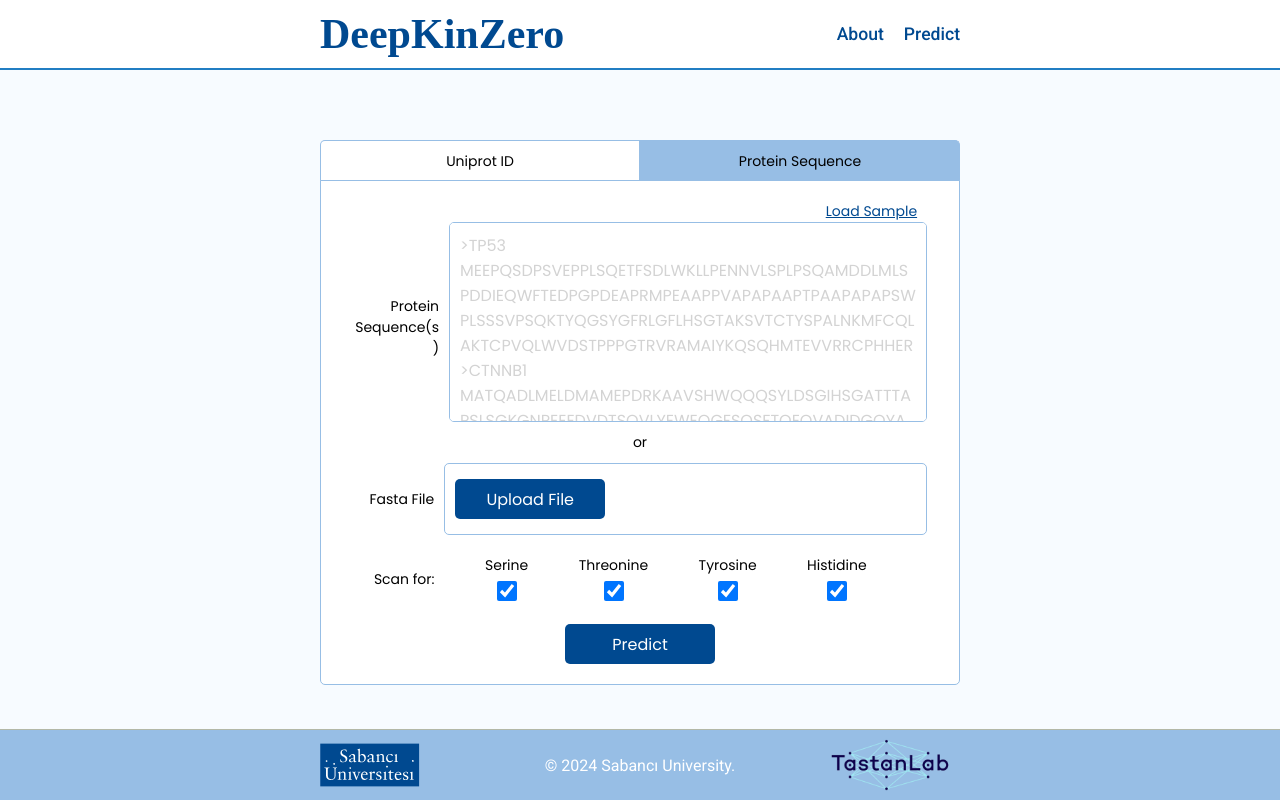
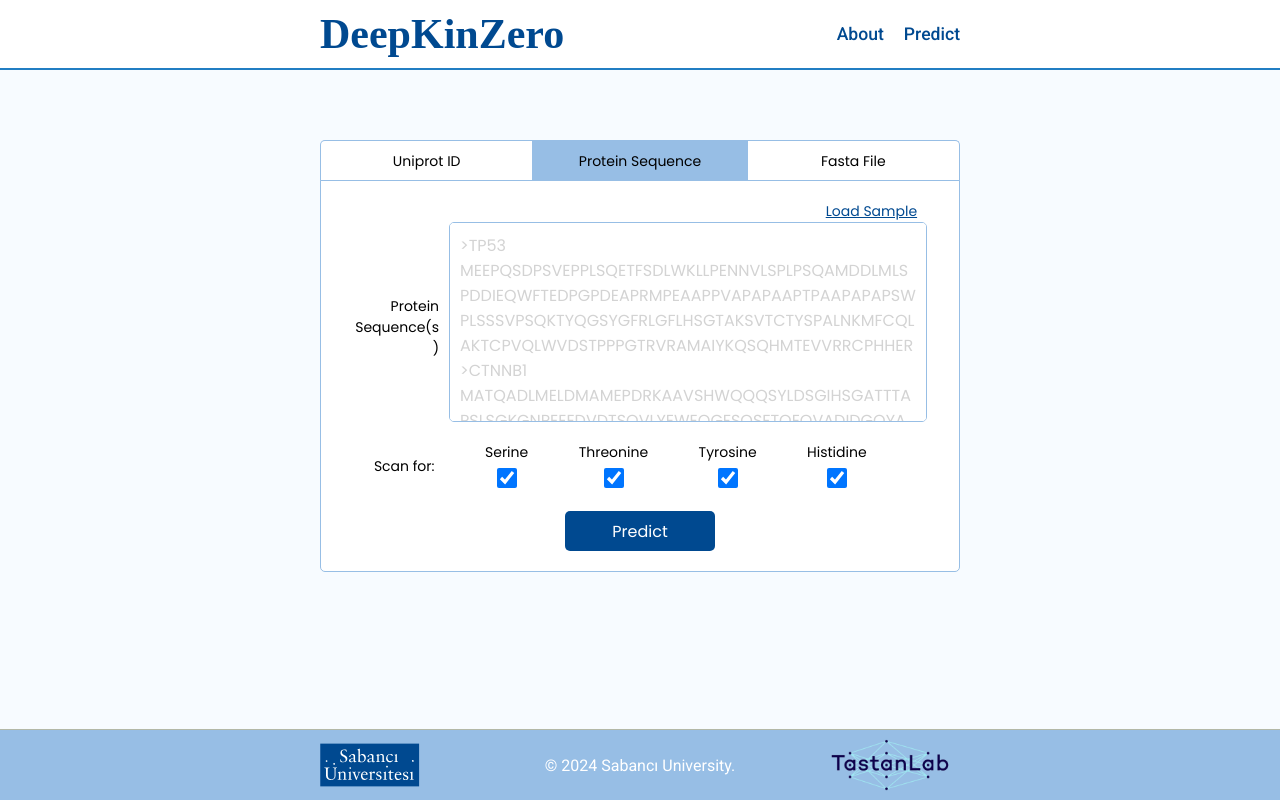
Before and after one commit to yesencan/ENS491-Project, a React (Create React App) app in the folder client/: page / in a window 1280 px wide. Both pictures are taken after a click on the element "Protein Sequence". Built offline with nearby package versions, Linux system fonts and the light colour scheme; a web font is replaced by a local one.

Commit message:
Move fasta upload to 3rd tab

```diff
--- /dev/null
+++ b/client/src/components/Launch/Checkbox.jsx
@@ -0,0 +1,64 @@
+import React from 'react';
+import styled from 'styled-components';
+
+const CheckboxContainer = styled.div`
+  width: 85%;
+  padding: 10px;
+  display: flex;
+  justify-content: space-evenly;
+`;
+
+const CheckboxWrapper = styled.div`
+  display: flex;
+  flex-direction: column;
+  align-items: center;
+  margin-right: 20px;
+`;
+
+const CheckboxLabel = styled.label`
+  font-family: "Poppins";
+  font-size: 14px;
+  color: black;
+`;
+
+const Checkbox = styled.input`
+  width: 20px;
+  height: 20px;
+  margin-top: 5px;
+`;
+
+const LabelCentered = styled.div`
+  width: 15%;
+  font-family: "Poppins";
+  display: flex;
+  justify-content: end;
+  text-align: end;
+  font-size: 14px;
+  margin-right: 10px;
+  overflow-wrap: break-word;
+`;
+
+function ScanCheckbox({ label, defaultChecked }) {
+  return (
+    <CheckboxWrapper>
+      <CheckboxLabel>{label}</CheckboxLabel>
+      <Checkbox type="checkbox" defaultChecked={defaultChecked} />
+    </CheckboxWrapper>
+  );
+}
+
+function ScanCheckboxGroup() {
+  return (
+    <>
+      <LabelCentered>Scan for:</LabelCentered>
+      <CheckboxContainer>
+        <ScanCheckbox label="Serine" defaultChecked />
+        <ScanCheckbox label="Threonine" defaultChecked />
+        <ScanCheckbox label="Tyrosine" defaultChecked />
+        <ScanCheckbox label="Histidine" defaultChecked />
+      </CheckboxContainer>
+    </>
+  );
+}
+
+export default ScanCheckboxGroup;
--- a/client/src/pages/Input.jsx
+++ b/client/src/pages/Input.jsx
@@ -6,6 +6,7 @@ import { useContext } from "react";
 import OutputDataContext from "../contexts/OutputDataContext";
 import { PulseLoader } from "react-spinners";
 import Popup from "reactjs-popup";
+import ScanCheckboxGroup from "../components/Launch/Checkbox";
 
 const Tooltip = styled.div`
   background: rgba(135, 135, 135, 0.9);
@@ -65,7 +66,7 @@ const ContentArea = styled.div`
   grid-column: 3 / 7;
   grid-row: 4 / 6;
   box-sizing: border-box;
-  height: fit-content; /* Expand based on content */
+  height: fit-content;
   width: 100%;
   display: flex;
   background-color: white;
@@ -75,7 +76,7 @@ const ContentArea = styled.div`
   border: 1px solid #97bee5;
   border-bottom-left-radius: 5px;
   border-bottom-right-radius: 5px;
-  overflow-y: auto; /* Add scrollbar if content overflows vertically */
+  overflow-y: auto;
 `;
 
 const InputLabel = styled.div`
@@ -107,9 +108,9 @@ const InputTextArea = styled.textarea`
   height: 70%;
   min-height: 200px;
   margin-bottom: 10px;
-  border: 1px solid #97bee5; /* Add border style here */
+  border: 1px solid #97bee5;
   border-radius: 5px;
-  padding: 10px; /* Add padding for better visual appearance */
+  padding: 10px;
   font-family: "Poppins";
   font-size: 16px;
   resize: none;
@@ -118,12 +119,6 @@ const InputTextArea = styled.textarea`
   &::placeholder {
     color: lightgray;
   }
-`;
-
-const SeparatorText = styled.div`
-  font-family: "Poppins";
-  font-size: 14px;
-  color: black;
 `;
 
 const LabelCentered = styled.div`
@@ -137,31 +132,6 @@ const LabelCentered = styled.div`
   overflow-wrap: break-word;
 `;
 
-const CheckboxContainer = styled.div`
-  width: 85%;
-  padding: 10px;
-  display: flex;
-  justify-content: space-evenly;
-`;
-
-const CheckboxWrapper = styled.div`
-  display: flex;
-  flex-direction: column;
-  align-items: center;
-  margin-right: 20px;
-`;
-
-const CheckboxLabel = styled.label`
-  font-family: "Poppins";
-  font-size: 14px;
-  color: black;
-`;
-
-const Checkbox = styled.input`
-  width: 20px;
-  height: 20px;
-  margin-top: 5px;
-`;
 
 const PredictButton = styled.button`
   width: 150px;
@@ -183,13 +153,13 @@ const PredictButton = styled.button`
 const FileUploadContainer = styled.div`
   width: 85%;
   height: 70px;
-  border: 1px solid #97bee5; /* Add border style here */
+  border: 1px solid #97bee5;
   border-radius: 5px;
   display: flex;
   flex-direction: row;
   align-items: center;
   justify-content: flex-start;
-  padding: 0 10px; /* Adjust padding for better spacing */
+  padding: 0 10px;
   margin: 10px 0;
 `;
 
@@ -198,7 +168,7 @@ const UploadButton = styled.button`
   height: 40px;
   font-family: "Poppins";
   font-size: 16px;
-  background-color: rgb(0, 73, 144);;
+  background-color: rgb(0, 73, 144);
   color: white;
   border: none;
   border-radius: 5px;
@@ -450,8 +420,88 @@ MATQADLMELDMAMEPDRKAAVSHWQQQSYLDSGIHSGATTTAPSLSGKGNPEEEDVDTSQVLYEWEQGFSQSFTQEQVA
       return document.querySelectorAll('input[type="checkbox"]')[index].checked;
     });
 
-    // check if user uploaded a file or entered as text
+    if (proteinSequenceInputText) {
+      console.log(proteinSequenceInputText);
+      if (aminoacids.length === 0) {
+        setIsPredicting(false);
+        enableErrorMessage("Please select at least one amino acid to scan for.");
+        return;
+      }
+      try {
+        const response = await fetch(
+          "http://127.0.0.1:5000/api/predict/sequence-string",
+          {
+            method: "POST",
+            headers: {
+              "Content-Type": "application/json",
+            },
+            body: JSON.stringify({
+              fasta: proteinSequenceInputText,
+              aminoacids,
+              omitErrors
+            }),
+          }
+        );
+        const result = await response.json();
+        if (!response.ok) {
+          setOmitErrors(true);
+          console.log(omitErrors)
+          const error = result["error"];
+          console.log(result["invalid_ids"])
+          switch (error) {
+            case "invalid_aa_seq":
+              if (result["invalid_ids"].length > 2) {
+                enableErrorMessage(
+                  "Invalid aminoacid sequence. Please check: " +
+                  result["invalid_ids"].slice(0, 3) +
+                  "...\nClick Predict again to ignore invalid input."
+                );
+              } else {
+                enableErrorMessage(
+                  "Invalid aminoacid sequence. Please check: " +
+                  result["invalid_ids"] + "\nClick Predict again to ignore invalid input."
+                );
+              }
+              break;
+
+            case "incorrect_format":
+              enableErrorMessage(
+                "Input data is in incorrect format or there is no site with selected amino acid(s)."
+              );
+              break;
+
+            default:
+              enableErrorMessage("Some error occurred. Please try again.");
+              break;
+          }
+          throw new Error(`HTTP error! status: ${response.status}`);
+        }
+        setOutputData(result.results); // This updates the context
+        navigate("/results");
+        console.log("eb", result);
+      } catch (error) {
+        setIsPredicting(false);
+        console.error("Error predicting sequence from text:", error);
+      }
+    } else {
+      setIsPredicting(false);
+      enableErrorMessage("Please enter a protein sequence");
+    }
+  }
+
+  async function handlePredictLoadedFile() {
+    setIsPredicting(true);
+
+    const aminoacids = ["S", "T", "Y", "H"].filter((acid, index) => {
+      return document.querySelectorAll('input[type="checkbox"]')[index].checked;
+    });
+
     if (uploadedFile) {
+      if (aminoacids.length === 0) {
+        setIsPredicting(false);
+        enableErrorMessage("Please select at least one amino acid to scan for.");
+        return;
+      }
       // send file to the "/api/predict/sequence-file" endpoint
       const formData = new FormData();
       formData.append("file", uploadedFile);
@@ -510,67 +560,9 @@ MATQADLMELDMAMEPDRKAAVSHWQQQSYLDSGIHSGATTTAPSLSGKGNPEEEDVDTSQVLYEWEQGFSQSFTQEQVA
         setIsPredicting(false);
         console.error("Error predicting sequence from file:", error);
       }
-    } else if (proteinSequenceInputText) {
-      console.log(proteinSequenceInputText);
-      try {
-        const response = await fetch(
-          "http://127.0.0.1:5000/api/predict/sequence-string",
-          {
-            method: "POST",
-            headers: {
-              "Content-Type": "application/json",
-            },
-            body: JSON.stringify({
-              fasta: proteinSequenceInputText,
-              aminoacids,
-              omitErrors
-            }),
-          }
-        );
-        const result = await response.json();
-        if (!response.ok) {
-          setOmitErrors(true);
-          console.log(omitErrors)
-          const error = result["error"];
-          console.log(result["invalid_ids"])
-          switch (error) {
-            case "invalid_aa_seq":
-              if (result["invalid_ids"].length > 2) {
-                enableErrorMessage(
-                  "Invalid aminoacid sequence. Please check: " +
-                  result["invalid_ids"].slice(0, 3) +
-                  "...\nClick Predict again to ignore invalid input."
-                );
-              } else {
-                enableErrorMessage(
-                  "Invalid aminoacid sequence. Please check: " +
-                  result["invalid_ids"] + "\nClick Predict again to ignore invalid input."
-                );
-              }
-              break;
-
-            case "incorrect_format":
-              enableErrorMessage(
-                "Input data is in incorrect format or there is no site with selected amino acid(s)."
-              );
-              break;
-
-            default:
-              enableErrorMessage("Some error occurred. Please try again.");
-              break;
-          }
-          throw new Error(`HTTP error! status: ${response.status}`);
-        }
-        setOutputData(result.results); // This updates the context
-        navigate("/results");
-        console.log("eb", result);
-      } catch (error) {
-        setIsPredicting(false);
-        console.error("Error predicting sequence from text:", error);
-      }
     } else {
       setIsPredicting(false);
-      enableErrorMessage("Please enter a protein sequence or upload a file.");
+      enableErrorMessage("Please upload a file.");
     }
   }
   return (
@@ -582,6 +574,9 @@ MATQADLMELDMAMEPDRKAAVSHWQQQSYLDSGIHSGATTTAPSLSGKGNPEEEDVDTSQVLYEWEQGFSQSFTQEQVA
         </Tab>
         <Tab active={activeTab === 2} onClick={() => handleTabClick(2)}>
           Protein Sequence
+        </Tab>
+        <Tab active={activeTab === 3} onClick={() => handleTabClick(3)}>
+          Fasta File
         </Tab>
       </TabContainer>
       <ContentArea>
@@ -649,48 +644,7 @@ MATQADLMELDMAMEPDRKAAVSHWQQQSYLDSGIHSGATTTAPSLSGKGNPEEEDVDTSQVLYEWEQGFSQSFTQEQVA
                 />
               </Row>
               <Row>
-                <SeparatorText>or</SeparatorText>
-              </Row>
-              <Row>
-                <LabelCentered>Fasta File</LabelCentered>
-
-                <FileUploadContainer>
-                  <UploadButton onClick={handleFileUpload}>
-                    Upload File
-                    <input
-                      type="file"
-                      accept=".fasta"
-                      ref={hiddenFileInput}
-                      onChange={handleFileChange}
-                      style={{ display: "none" }}
-                    />
-                  </UploadButton>
-                  <UploadedFileName>
-                    {uploadedFile ? uploadedFile.name : ""}
-                  </UploadedFileName>
-                </FileUploadContainer>
-              </Row>
-              <Row>
-                <LabelCentered>Scan for:</LabelCentered>
-
-                <CheckboxContainer>
-                  <CheckboxWrapper>
-                    <CheckboxLabel>Serine</CheckboxLabel>
-                    <Checkbox type="checkbox" defaultChecked />
-                  </CheckboxWrapper>
-                  <CheckboxWrapper>
-                    <CheckboxLabel>Threonine</CheckboxLabel>
-                    <Checkbox type="checkbox" defaultChecked />
-                  </CheckboxWrapper>
-                  <CheckboxWrapper>
-                    <CheckboxLabel>Tyrosine</CheckboxLabel>
-                    <Checkbox type="checkbox" defaultChecked />
-                  </CheckboxWrapper>
-                  <CheckboxWrapper>
-                    <CheckboxLabel>Histidine</CheckboxLabel>
-                    <Checkbox type="checkbox" defaultChecked />
-                  </CheckboxWrapper>
-                </CheckboxContainer>
+                <ScanCheckboxGroup />
               </Row>
               <Row>
                 <PredictButton
@@ -707,6 +661,44 @@ MATQADLMELDMAMEPDRKAAVSHWQQQSYLDSGIHSGATTTAPSLSGKGNPEEEDVDTSQVLYEWEQGFSQSFTQEQVA
             </Col>
           </>
         )}
+        {activeTab === 3 && (
+          <Col>
+            <Row style={{marginTop: "30px"}}>
+                <LabelCentered>Upload <br/> Fasta File</LabelCentered>
+
+                <FileUploadContainer>
+                  <UploadButton onClick={handleFileUpload}>
+                    Select File
+                    <input
+                      type="file"
+                      accept=".fasta"
+                      ref={hiddenFileInput}
+                      onChange={handleFileChange}
+                      style={{ display: "none" }}
+                    />
+                  </UploadButton>
+                  <UploadedFileName>
+                    {uploadedFile ? uploadedFile.name : ""}
+                  </UploadedFileName>
+                </FileUploadContainer>
+              </Row>
+              <Row>
+                <ScanCheckboxGroup />
+              </Row>
+              <Row>
+                <PredictButton
+                  onClick={handlePredictLoadedFile}
+                  disabled={isPredicting}
+                >
+                  {isPredicting ? (
+                    <PulseLoader color="hsla(168, 0%, 100%, 1)" size={8} />
+                  ) : (
+                    "Predict"
+                  )}
+                </PredictButton>
+              </Row>
+          </Col>
+        )}
       </ContentArea>
     </Container>
   );
```
